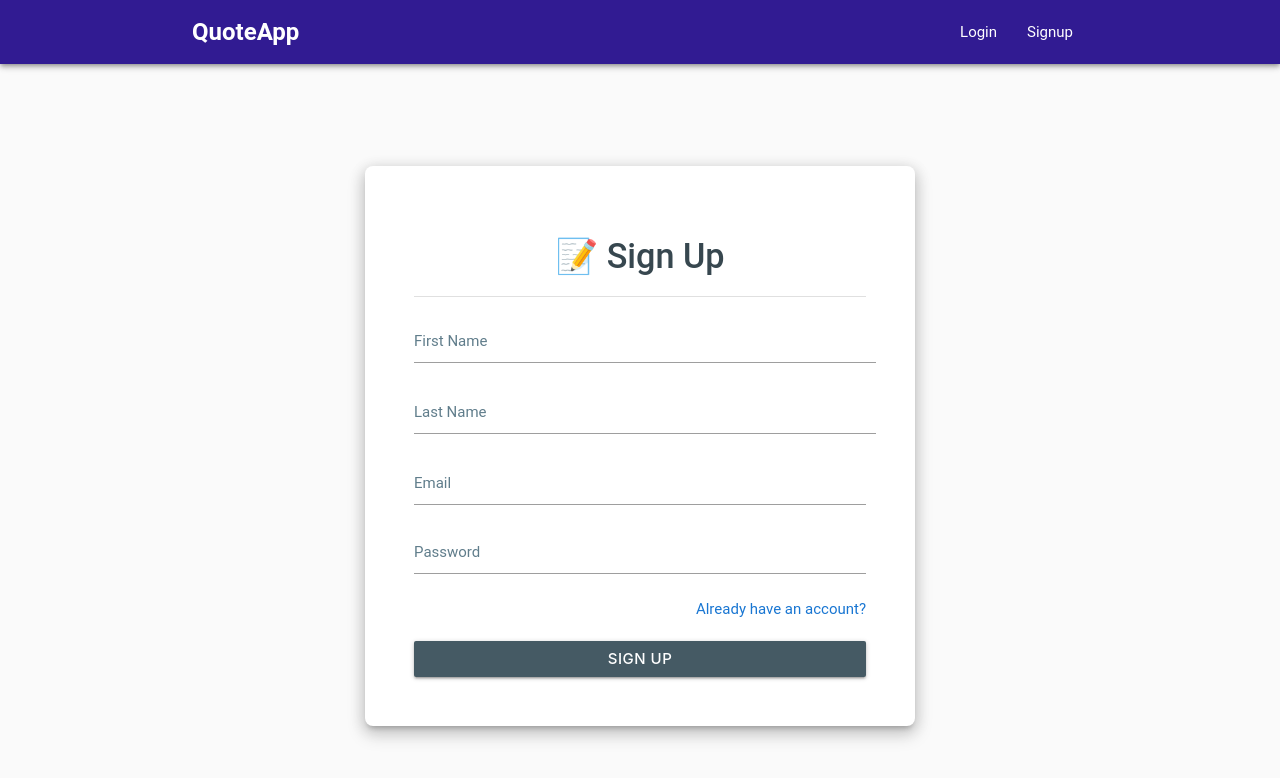
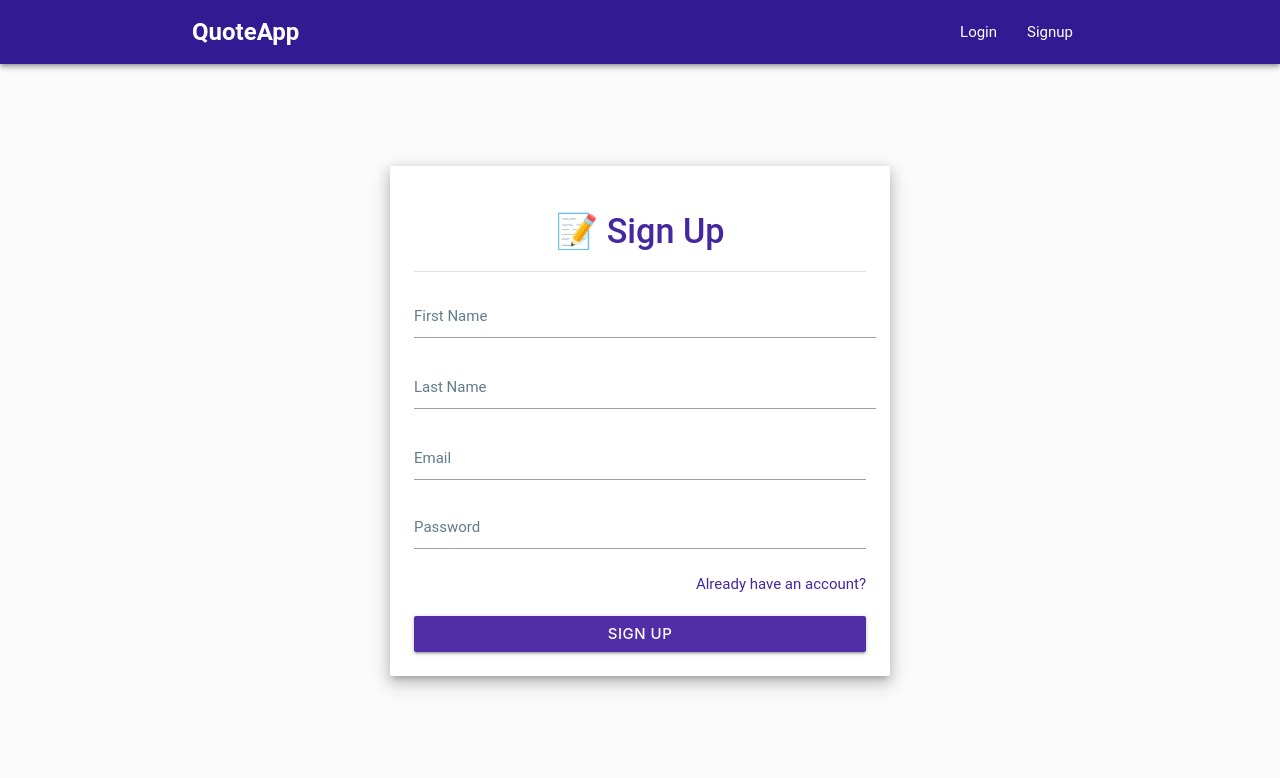
Before and after one commit to Muhammadasim225/quote-app, a React (Vite) app: page /signup in a window 1280 px wide. Shown: the top 778 px of the page. Built offline with nearby package versions, Linux system fonts and the light colour scheme; no server answers.

Commit message:
Update Signup.jsx

```diff
--- a/src/components/Signup.jsx
+++ b/src/components/Signup.jsx
@@ -25,10 +25,10 @@ const Signup = () => {
   };
 
   return (
-    <div className="container auth-container">
-      <div className="card z-depth-3 auth-card">
+    <div className="container" style={{ maxWidth: '500px', marginTop: '8%' }}>
+      <div className="card z-depth-3 hoverable animated fadeIn">
         <div className="card-content">
-          <h4 className="center-align blue-grey-text text-darken-3">📝 Sign Up</h4>
+          <h4 className="center-align deep-purple-text text-darken-3">📝 Sign Up</h4>
           <div className="divider" style={{ margin: "20px 0" }}></div>
 
           {error && (
@@ -38,8 +38,8 @@ const Signup = () => {
           )}
 
           {loading && (
-            <div className="progress">
-              <div className="indeterminate"></div>
+            <div className="progress pink lighten-3">
+              <div className="indeterminate pink darken-1"></div>
             </div>
           )}
 
@@ -96,13 +96,13 @@ const Signup = () => {
             </div>
 
             <div className="right-align" style={{ marginBottom: "20px" }}>
-              <Link to="/login" className="blue-text text-darken-2">
+              <Link to="/login" className="deep-purple-text text-darken-3">
                 Already have an account?
               </Link>
             </div>
 
             <button
-              className="btn waves-effect waves-light blue-grey darken-2 z-depth-1"
+              className="btn waves-effect waves-light deep-purple darken-2 z-depth-1"
               type="submit"
               style={{ width: "100%" }}
             >
```
